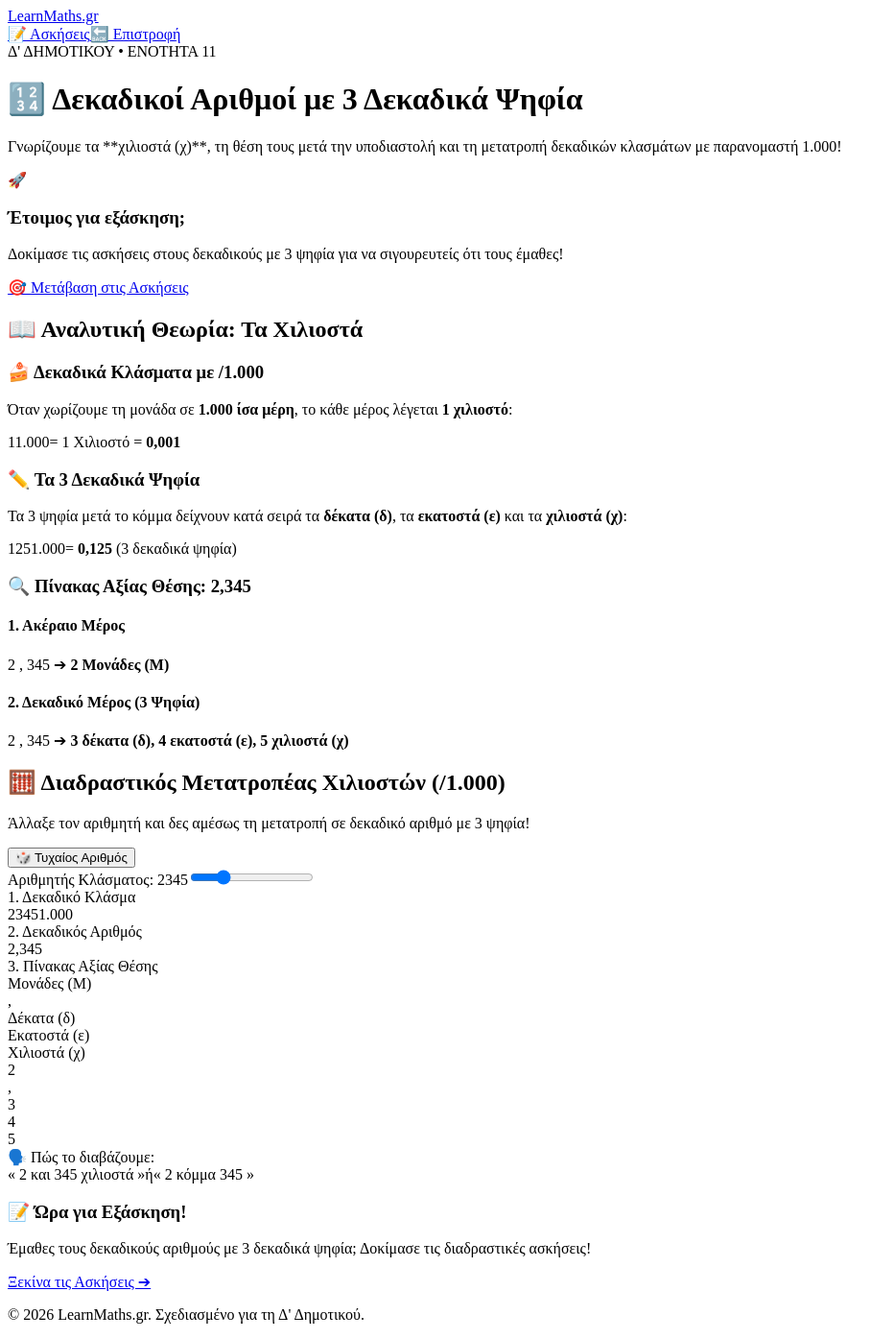
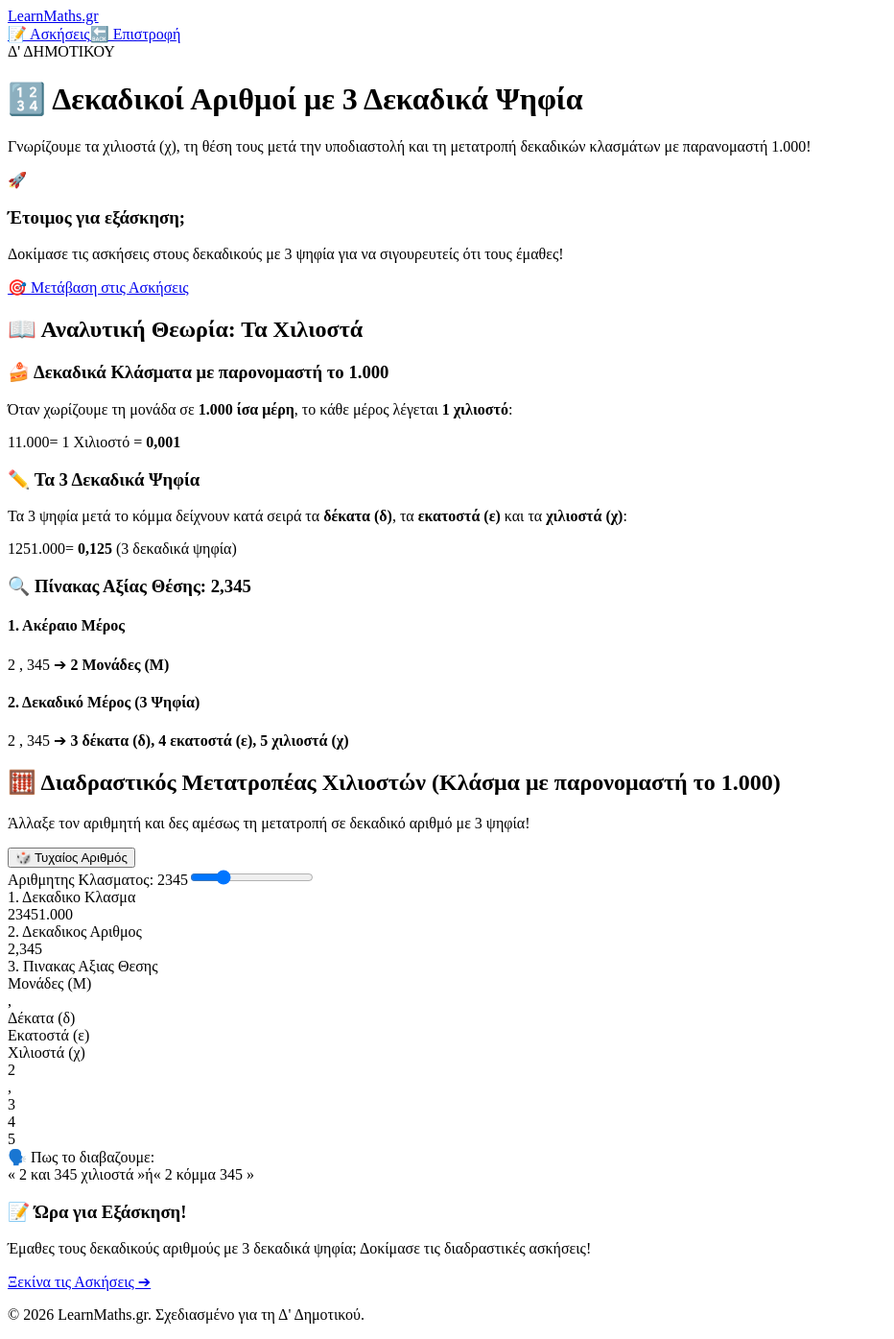
Before and after one commit to gkrimpas-lab/learn-maths-2026, a Next.js app: page /d-dimotikou/11-dekadikoi-3-psifia in a window 1280 px wide. Shown: the whole page at 96% size, without its empty margins (0-932 px from the left). Built offline with nearby package versions, Linux system fonts and the light colour scheme.

Commit message:
Update 11-dekadikoi-3-psifia.js

```diff
--- a/pages/d-dimotikou/11-dekadikoi-3-psifia.js
+++ b/pages/d-dimotikou/11-dekadikoi-3-psifia.js
@@ -75,13 +75,13 @@ export default function Dekadikoi3PsifiaTheoryPage() {
             <div className="relative z-10 grid grid-cols-1 md:grid-cols-3 gap-6 items-center">
               <div className="md:col-span-2 space-y-3">
                 <span className="bg-white/20 text-white text-xs font-black uppercase px-3 py-1 rounded-full tracking-wider">
-                  Δ' ΔΗΜΟΤΙΚΟΥ • ΕΝΟΤΗΤΑ 11
+                  Δ' ΔΗΜΟΤΙΚΟΥ
                 </span>
                 <h1 className="text-3xl lg:text-4xl font-black tracking-tight">
                   🔢 Δεκαδικοί Αριθμοί με 3 Δεκαδικά Ψηφία
                 </h1>
                 <p className="text-purple-100 text-base lg:text-lg leading-relaxed">
-                  Γνωρίζουμε τα **χιλιοστά (χ)**, τη θέση τους μετά την υποδιαστολή και τη μετατροπή δεκαδικών κλασμάτων με παρανομαστή 1.000!
+                  Γνωρίζουμε τα χιλιοστά (χ), τη θέση τους μετά την υποδιαστολή και τη μετατροπή δεκαδικών κλασμάτων με παρανομαστή 1.000!
                 </p>
               </div>
 
@@ -113,7 +113,7 @@ export default function Dekadikoi3PsifiaTheoryPage() {
               {/* Χιλιοστά & Κλάσματα */}
               <div className="bg-indigo-50/70 p-6 rounded-2xl border border-indigo-100 space-y-3">
                 <h3 className="text-lg font-bold text-indigo-900 flex items-center gap-2">
-                  <span>🍰</span> Δεκαδικά Κλάσματα με /1.000
+                  <span>🍰</span> Δεκαδικά Κλάσματα με παρονομαστή το 1.000
                 </h3>
                 <p className="text-sm md:text-base text-gray-700 leading-relaxed">
                   Όταν χωρίζουμε τη μονάδα σε <strong>1.000 ίσα μέρη</strong>, το κάθε μέρος λέγεται <strong>1 χιλιοστό</strong>:
@@ -180,7 +180,7 @@ export default function Dekadikoi3PsifiaTheoryPage() {
             <div className="flex flex-col md:flex-row justify-between items-start md:items-center gap-4 border-b pb-4 border-gray-100">
               <div>
                 <h2 className="text-2xl font-black text-gray-900 flex items-center gap-2">
-                  <span>🧮</span> Διαδραστικός Μετατροπέας Χιλιοστών (/1.000)
+                  <span>🧮</span> Διαδραστικός Μετατροπέας Χιλιοστών (Κλάσμα με παρονομαστή το 1.000)
                 </h2>
                 <p className="text-gray-500 text-sm">
                   Άλλαξε τον αριθμητή και δες αμέσως τη μετατροπή σε δεκαδικό αριθμό με 3 ψηφία!
@@ -198,7 +198,7 @@ export default function Dekadikoi3PsifiaTheoryPage() {
             {/* SLIDER ΧΕΙΡΙΣΜΟΥ */}
             <div className="bg-slate-50 p-6 rounded-2xl border border-slate-200 space-y-2">
               <label className="block text-xs font-black uppercase text-gray-500">
-                Αριθμητής Κλάσματος: <span className="text-indigo-600 font-mono text-lg font-black">{numerator}</span>
+                Αριθμητης Κλασματος: <span className="text-indigo-600 font-mono text-lg font-black">{numerator}</span>
               </label>
               <input
                 type="range"
@@ -216,7 +216,7 @@ export default function Dekadikoi3PsifiaTheoryPage() {
               {/* 1. Δεκαδικό Κλάσμα */}
               <div className="bg-gradient-to-br from-indigo-50 to-blue-50 p-6 rounded-3xl border border-indigo-200 text-center space-y-2">
                 <span className="text-xs font-black uppercase tracking-wider text-indigo-500 block">
-                  1. Δεκαδικό Κλάσμα
+                  1. Δεκαδικο Κλασμα
                 </span>
                 <div className="inline-flex flex-col items-center font-mono font-black text-3xl md:text-4xl text-indigo-900 py-2">
                   <span>{numerator}</span>
@@ -228,7 +228,7 @@ export default function Dekadikoi3PsifiaTheoryPage() {
               {/* 2. Δεκαδικός Αριθμός */}
               <div className="bg-gradient-to-br from-purple-50 to-pink-50 p-6 rounded-3xl border border-purple-200 text-center space-y-2">
                 <span className="text-xs font-black uppercase tracking-wider text-purple-500 block">
-                  2. Δεκαδικός Αριθμός
+                  2. Δεκαδικος Αριθμος
                 </span>
                 <div className="font-mono font-black text-4xl md:text-5xl text-purple-900 py-4">
                   {decimalVal.toString().replace('.', ',')}
@@ -238,7 +238,7 @@ export default function Dekadikoi3PsifiaTheoryPage() {
               {/* 3. Πίνακας Αξίας Θέσης */}
               <div className="bg-slate-900 text-white p-6 rounded-3xl shadow-xl space-y-3 text-center">
                 <span className="text-xs font-black uppercase tracking-wider text-slate-400 block">
-                  3. Πίνακας Αξίας Θέσης
+                  3. Πινακας Αξιας Θεσης
                 </span>
 
                 <div className="grid grid-cols-5 gap-1 text-center font-mono text-[10px] md:text-xs">
@@ -260,7 +260,7 @@ export default function Dekadikoi3PsifiaTheoryPage() {
 
             {/* ΟΛΟΓΡΑΦΗ ΕΞΗΓΗΣΗ (2 ΤΡΟΠΟΙ ΑΝΑΓΝΩΣΗΣ) */}
             <div className="bg-emerald-50 p-6 rounded-2xl border border-emerald-200 text-center space-y-2">
-              <span className="text-xs font-black uppercase text-emerald-800 block">🗣️ Πώς το διαβάζουμε:</span>
+              <span className="text-xs font-black uppercase text-emerald-800 block">🗣️ Πως το διαβαζουμε:</span>
 
               {isDecimalZero ? (
                 <div className="bg-white px-6 py-3 rounded-xl border border-emerald-200 shadow-sm inline-block text-lg font-black text-emerald-950">
```
